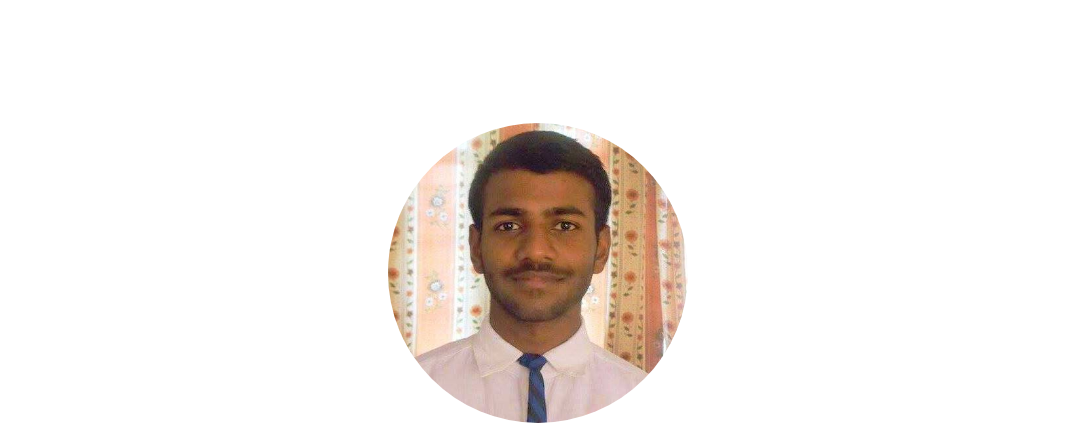
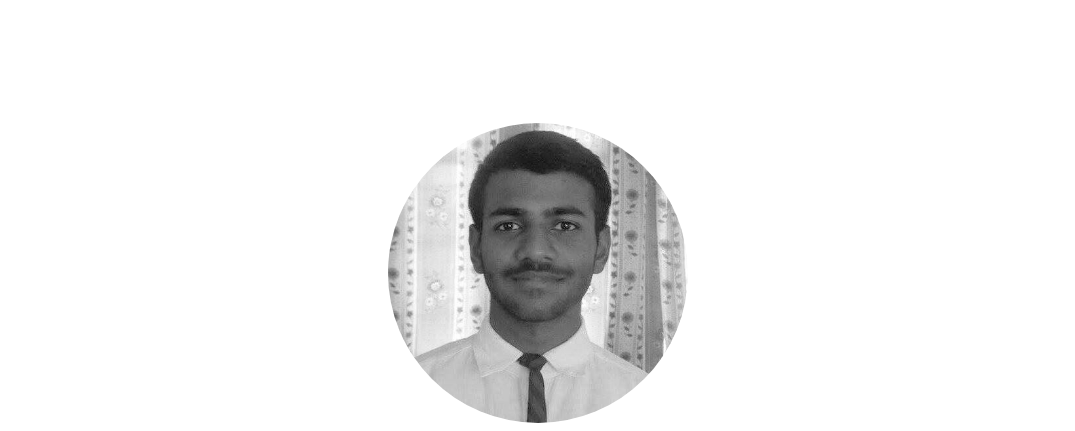
Before and after one commit to moghya/oldPortfolio, a plain HTML site: page index.html in a window 1280 px wide. Shown: the top 431 px of the page, without its empty margins (102-1177 px from the left). Drawn offline with Linux system fonts and the light colour scheme.

Commit message:
Update main.css

```diff
--- a/css/main.css
+++ b/css/main.css
@@ -4,6 +4,7 @@
     width:300px;
     border-radius:150px;
     border-color: gray;
+    filter: grayscale(1);
 }
 #main
 {
```
